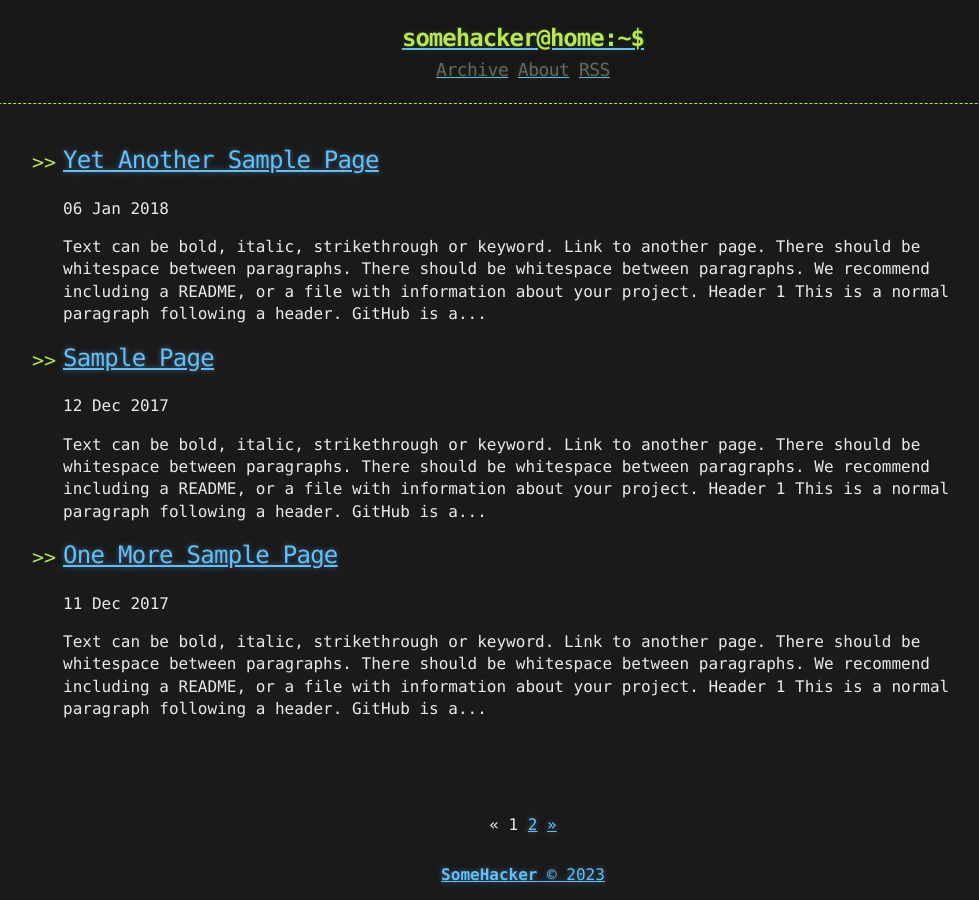
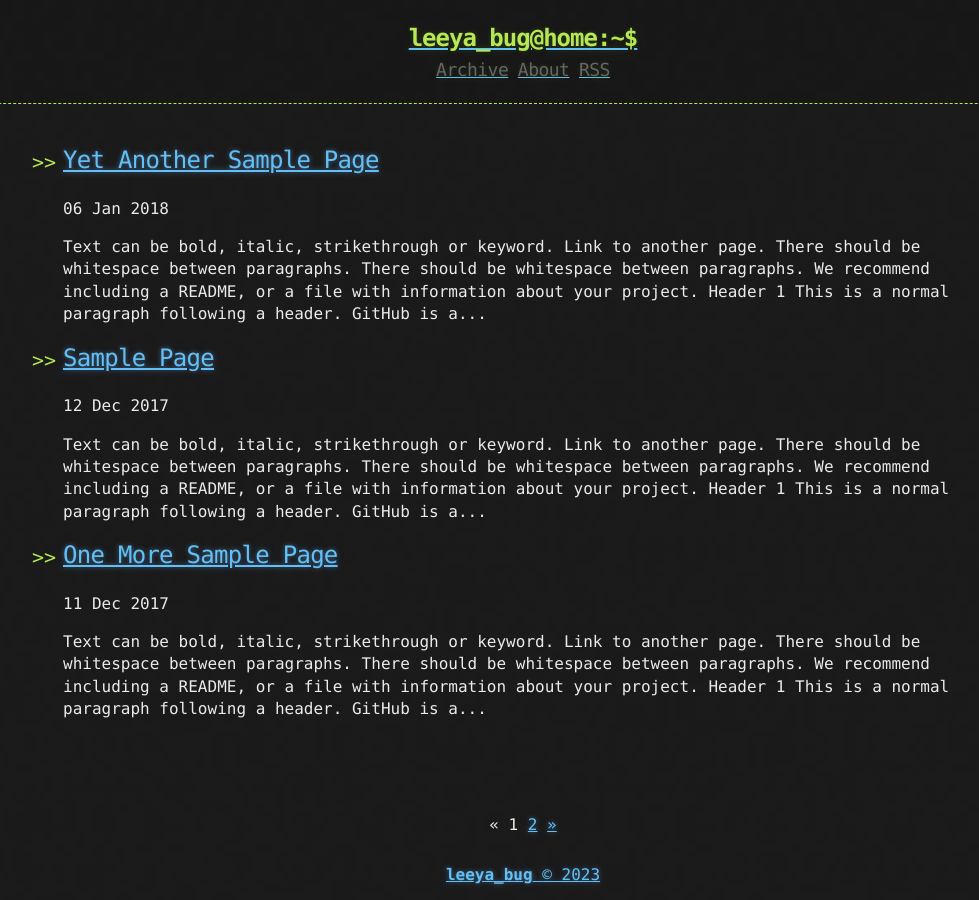
Before and after one commit to Leeyangee/leeyangee.github.io, a Jekyll site: the page built from index.html, in a window 1280 px wide. Shown: the whole page, without its empty margins (117-1096 px from the left). Built offline with Jekyll 4.4.1, drawn with Linux system fonts in a browser that asks for light colours; the list of posts is cut into pages by our own code.

Commit message:
Update _config.yml

```diff
--- a/_config.yml
+++ b/_config.yml
@@ -1,8 +1,8 @@
-title: Hacker-Blog
-description: "A Jekyll Blog Theme For Hackers"
+title: 渗透测试记录
+description: "记录"
 author:
-  name: "SomeHacker"
-  email: "someone@somewebsite.somedomain"
+  name: "leeya_bug"
+  email: "leeyang928320@gmail.com"
   url: "https://ashishchaudhary.in/hacker-blog"
 
 baseurl: /
@@ -28,5 +28,5 @@
   - jekyll-sitemap
 
 # Custom variables
-owner : "SomeHacker"
-year : "2020"
+owner : "leeya_bug"
+year : "2021"
```
